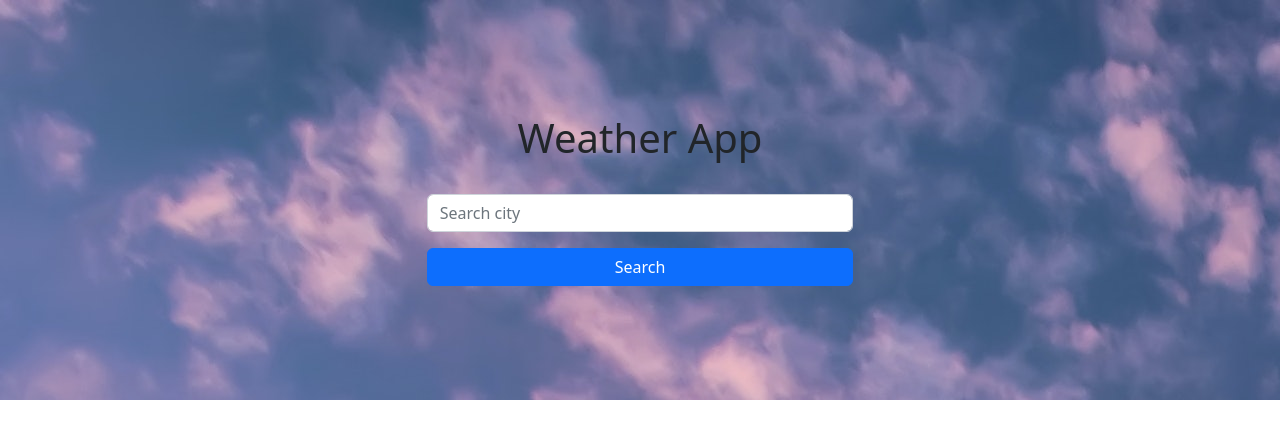
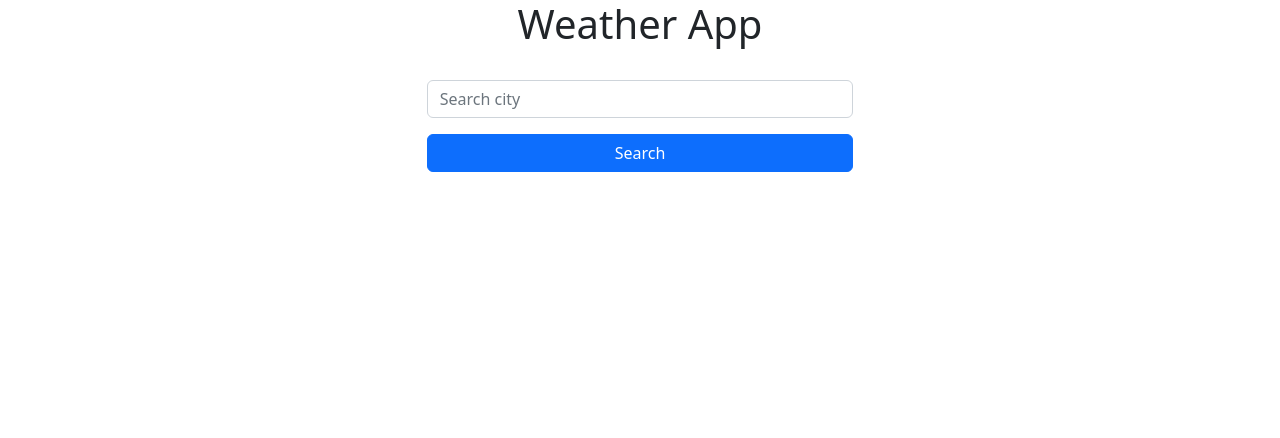
Before and after one commit to Vipashu/weather-app, a React (Create React App) app: page / in a window 1280 px wide. Shown: the top 438 px of the page. Built offline with nearby package versions, Linux system fonts and the light colour scheme.

Commit message:
Update App.css

```diff
--- a/src/App.css
+++ b/src/App.css
@@ -1,11 +1,8 @@
 .weatherBg{
-  background-image: url('./assets/img1.jpg');
-  height: 50vh;
   display: flex;
   align-items: center;
   flex-direction: column;
   justify-content: center;
-
 }
 
 .header{
```
